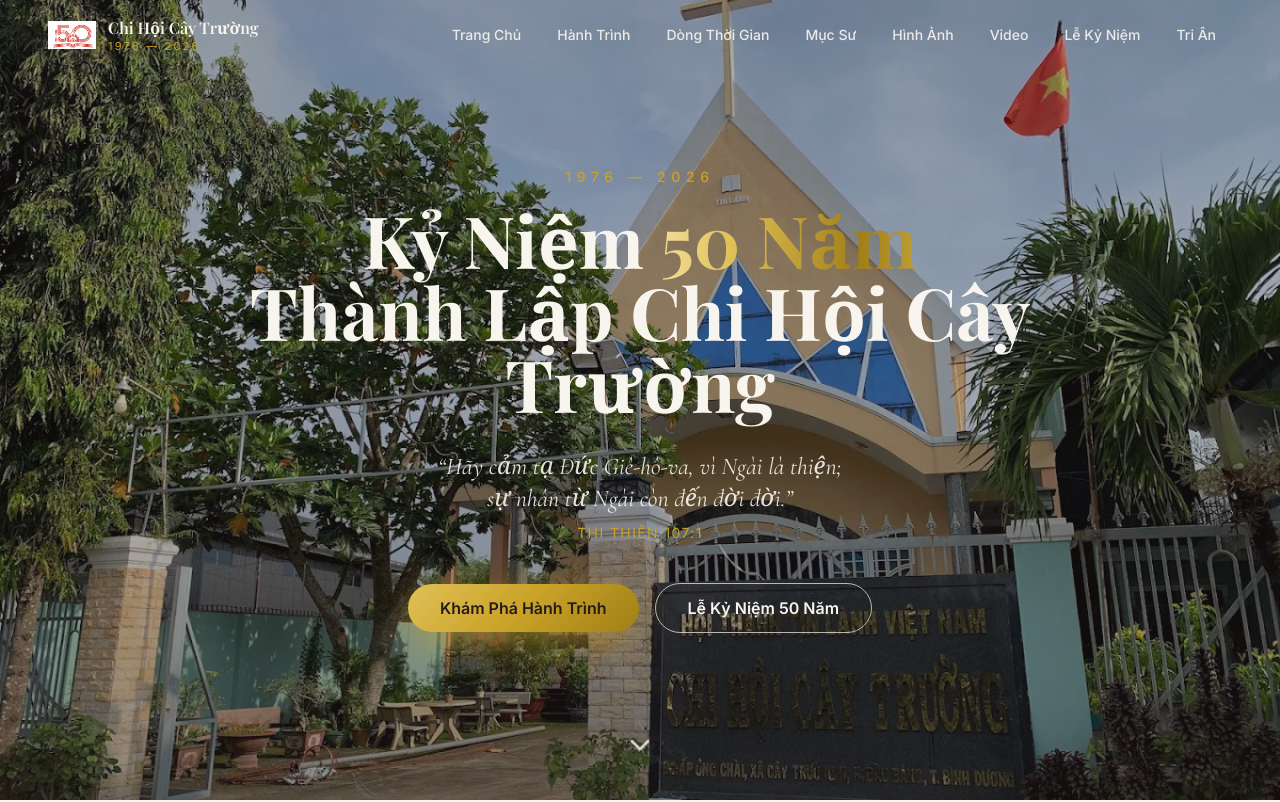
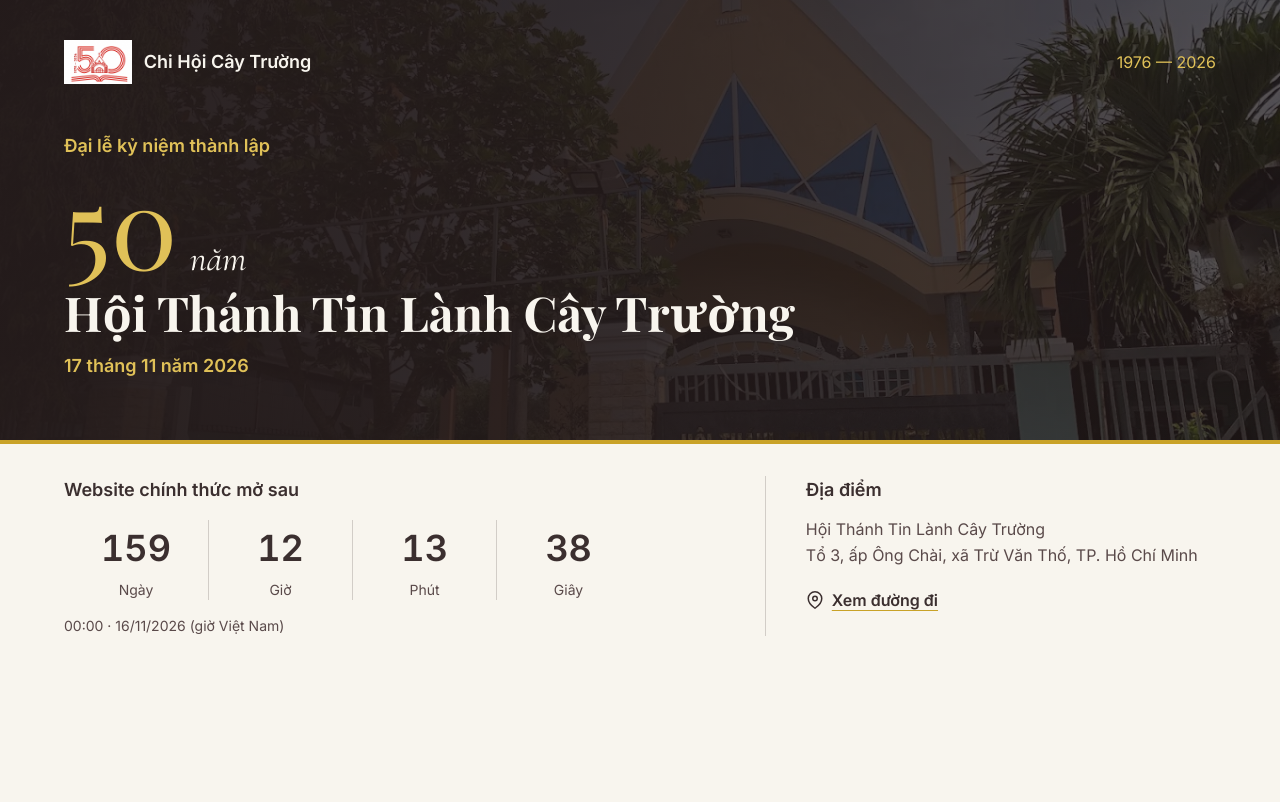
Before and after one commit to huynhtrungthoai/httl-cay-truong, a React (Vite) app: page / in a window 1280 px wide. Shown: the top 802 px of the page. Built offline with nearby package versions, Linux system fonts and the light colour scheme.

Commit message:
add coming soon page and launch countdown

```diff
--- a/src/App.tsx
+++ b/src/App.tsx
@@ -1,6 +1,21 @@
+import { useEffect, useState } from 'react'
 import Home from './pages/Home'
+import ComingSoon from './pages/ComingSoon'
+
+const RELEASE_AT = new Date('2026-11-16T00:00:00+07:00').getTime()
 
 function App() {
+  const [now, setNow] = useState(() => Date.now())
+
+  useEffect(() => {
+    const timer = window.setInterval(() => setNow(Date.now()), 1000)
+    return () => window.clearInterval(timer)
+  }, [])
+
+  if (now < RELEASE_AT) {
+    return <ComingSoon remainingMs={RELEASE_AT - now} />
+  }
+
   return <Home />
 }
 
--- /dev/null
+++ b/src/pages/ComingSoon.tsx
@@ -0,0 +1,97 @@
+import { Images } from '../assets'
+import { FiMapPin } from 'react-icons/fi'
+interface ComingSoonProps {
+  remainingMs: number
+}
+
+export default function ComingSoon({ remainingMs }: ComingSoonProps) {
+  const total = Math.max(0, Math.ceil(remainingMs / 1000))
+  const units = [
+    { label: 'Ngày', value: Math.floor(total / 86400) },
+    { label: 'Giờ', value: Math.floor((total % 86400) / 3600) },
+    { label: 'Phút', value: Math.floor((total % 3600) / 60) },
+    { label: 'Giây', value: total % 60 },
+  ]
+
+  return (
+    <main className="min-h-screen bg-ivory">
+      <section className="relative isolate overflow-hidden bg-brown-dark text-ivory">
+        <img
+          src={Images.Banner}
+          alt=""
+          className="absolute inset-0 h-full w-full object-cover object-[60%_center]"
+        />
+        <div className="absolute inset-0 bg-brown-dark/70 md:bg-gradient-to-r md:from-brown-dark/95 md:via-brown-dark/65 md:to-brown-dark/15" />
+        <div className="relative mx-auto max-w-7xl px-6 py-7 sm:px-10 md:px-16 md:py-10">
+          <header className="flex items-center justify-between">
+            <div className="flex items-center gap-3">
+              <img src={Images.Logo} alt="" className="h-11 w-auto" />
+              <span className="text-base font-semibold sm:text-lg">Chi Hội Cây Trường</span>
+            </div>
+            <span className="hidden text-base text-gold-light sm:block">
+              1976 — 2026
+            </span>
+          </header>
+
+          <div className="mt-9 max-w-3xl pb-2 sm:mt-11 md:mt-12 md:pb-5">
+            <p className="text-base font-semibold text-gold-light sm:text-lg">
+              Đại lễ kỷ niệm thành lập
+            </p>
+            <div className="mt-2 flex items-baseline gap-3">
+              <span className="font-display text-[76px] leading-none text-gold-light sm:text-[92px] md:text-[112px]">
+                50
+              </span>
+              <span className="font-serif text-3xl italic sm:text-4xl">năm</span>
+            </div>
+            <h1 className="mt-2 font-display text-3xl font-bold leading-tight sm:text-4xl md:text-5xl">
+              Hội Thánh Tin Lành Cây Trường
+            </h1>
+            <p className="mt-4 text-base font-semibold text-gold-light sm:text-lg">
+              17 tháng 11 năm 2026
+            </p>
+          </div>
+        </div>
+      </section>
+
+      <section className="border-t-4 border-gold bg-ivory text-brown">
+        <div className="mx-auto grid max-w-7xl gap-6 px-6 py-8 sm:px-10 md:grid-cols-[1.2fr_0.8fr] lg:px-16">
+          <div>
+            <p className="text-lg font-semibold">Website chính thức mở sau</p>
+            <div className="mt-4 grid max-w-xl grid-cols-4 divide-x divide-brown/20">
+              {units.map((unit) => (
+                <div key={unit.label} className="flex min-w-0 flex-col items-center px-1 text-center">
+                  <span className="flex h-12 items-center justify-center font-sans text-3xl font-semibold leading-none tabular-nums sm:h-14 sm:text-4xl">
+                    {String(unit.value).padStart(2, '0')}
+                  </span>
+                  <span className="mt-1 text-sm leading-5 text-brown-light">
+                    {unit.label}
+                  </span>
+                </div>
+              ))}
+            </div>
+            <p className="mt-4 text-sm text-brown-light">
+              00:00 · 16/11/2026 (giờ Việt Nam)
+            </p>
+          </div>
+
+          <div className="border-t border-brown/20 pt-6 md:border-l md:border-t-0 md:pl-10 md:pt-0">
+            <p className="text-lg font-semibold">Địa điểm</p>
+            <address className="mt-3 not-italic leading-relaxed text-brown-light">
+              Hội Thánh Tin Lành Cây Trường<br />
+              Tổ 3, ấp Ông Chài, xã Trừ Văn Thố, TP. Hồ Chí Minh
+            </address>
+            <a
+              href="https://maps.app.goo.gl/kvsziDe91H6fXTVeA"
+              target="_blank"
+              rel="noopener noreferrer"
+              className="mt-5 inline-flex items-center gap-2 font-semibold text-brown underline decoration-gold underline-offset-4"
+            >
+              <FiMapPin size={18} />
+              Xem đường đi
+            </a>
+          </div>
+        </div>
+      </section>
+    </main>
+  )
+}
```
